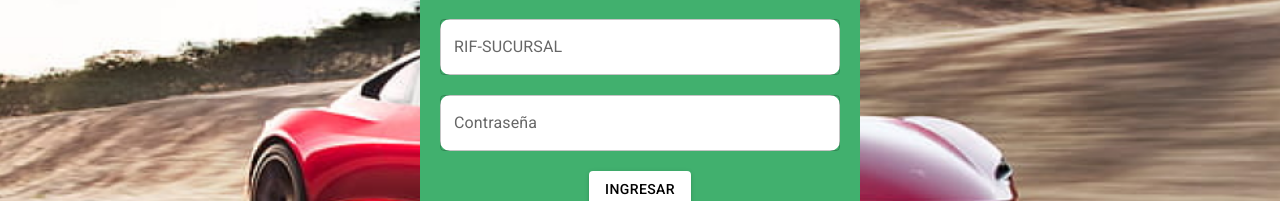
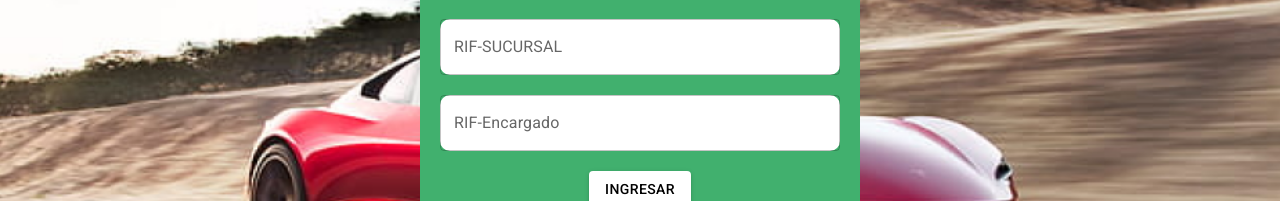
Before and after one commit to karimalisahili/proyectobd-frontend, a React (Vite) app in the folder frontend/: page / in a window 1280 px wide. Shown: the part 274-475 px from the top of the page. Built offline with nearby package versions, Linux system fonts and the light colour scheme.

Commit message:
label password a rif encargado

```diff
--- a/frontend/src/pages/Login.jsx
+++ b/frontend/src/pages/Login.jsx
@@ -5,6 +5,9 @@ import Fondo from '../assets/Fondoinicio.png';
 import '../css/Login.css';
 
 export default function Login() {
+
+
+
     return (
         <div>
             <img src={Fondo} alt="Fondo" className='fondo' />
@@ -40,7 +43,7 @@ export default function Login() {
                         margin: '10px 0',
                         borderRadius: '10px'}}/>
 
-                    <TextField  label="Contraseña" sx={{
+                    <TextField  label="RIF-Encargado" sx={{
                         bgcolor: '#FFFFFF',
                         width: '100%',
                         margin: '10px 0',
```
